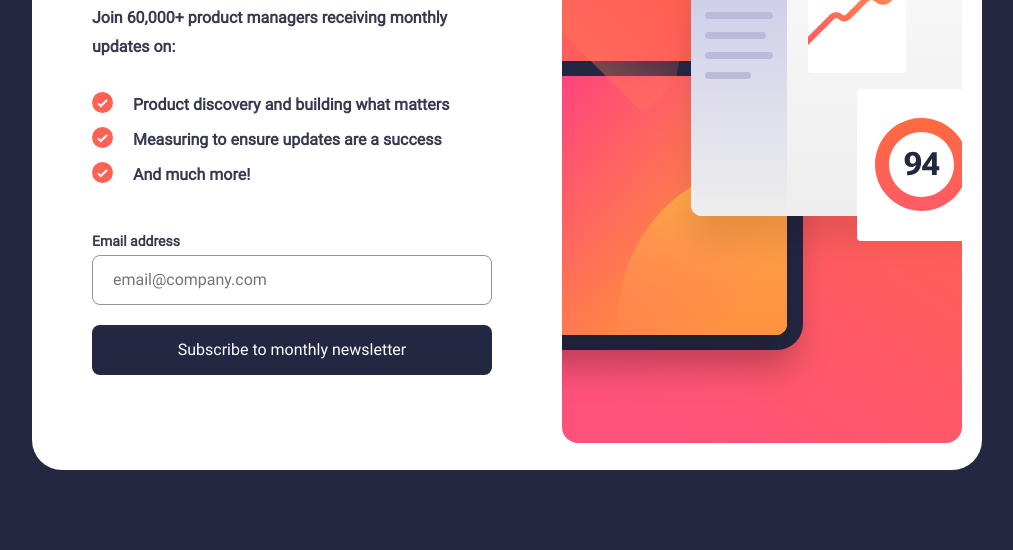
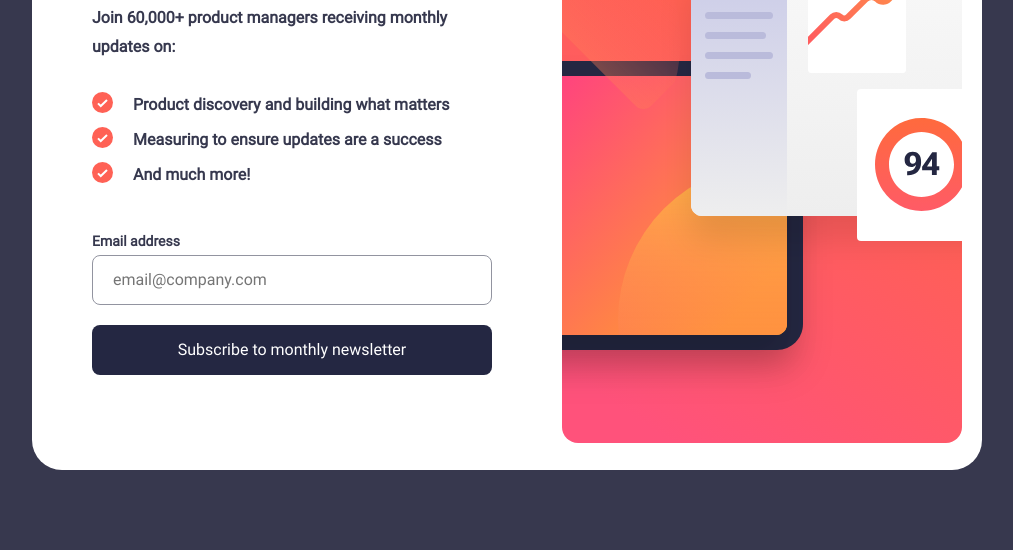
Before and after one commit to AbdulahadIKramov/Newsletter-sign-up-form-with-success-message, a plain HTML site: page index.html in a window 1280 px wide. Shown: the part 250-800 px from the top of the page, without its empty margins (133-1146 px from the left). Drawn offline with Linux system fonts and the light colour scheme; files whose address does not match are found by name.

Commit message:
change fix

```diff
--- a/style.css
+++ b/style.css
@@ -17,7 +17,7 @@
 
 body {
     height: 100vh;
-    background-color: hsl(234, 29%, 20%);
+    background-color: #37384E;
     display: flex;
     align-items: center;
     justify-content: center;
```
